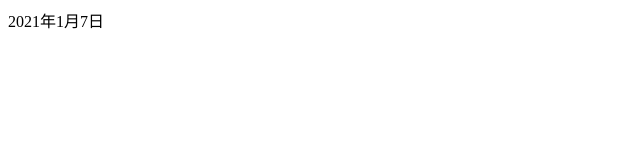
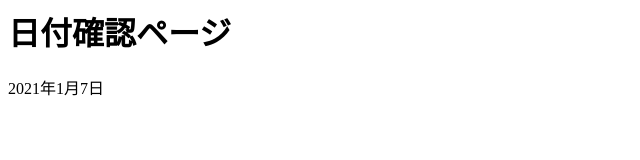
Before and after one commit to mitomex/eleventy-sample, an Eleventy site: page src/post.njk in a window 1280 px wide. Shown: the whole page, without its empty margins (0-640 px from the left). Built offline with nearby package versions, Linux system fonts and the light colour scheme; Eleventy itself is replaced by a stand-in of ours; files that its build step writes are made by us from their sources.

Commit message:
post ページにタイトルを追加

```diff
--- a/src/post.njk
+++ b/src/post.njk
@@ -1,4 +1,6 @@
 ---
+title: 日付確認ページ
 date: Created
 ---
+<h1>{{ title }}</h1>
 <div>{{ page.date | readableDate }}</div>
```
Also changed, not shown: 1 other file.
